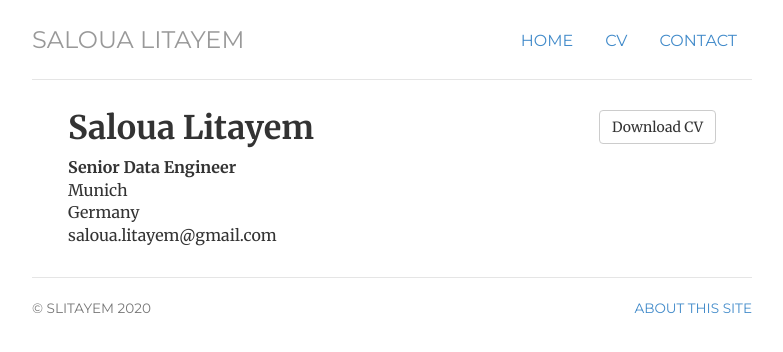
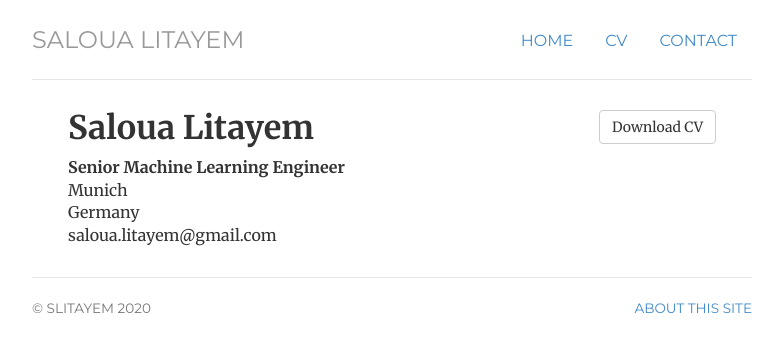
Before and after one commit to slitayem/slitayem.github.io, a Jekyll site: the page built from cv/index.html, in a window 1280 px wide. Shown: the top 352 px of the page, without its empty margins (248-1031 px from the left). Built offline with Jekyll 4.4.1, drawn with Linux system fonts in a browser that asks for light colours; nearby versions of some CDN libraries; library files that are not in the unit come from our copies.

Commit message:
Update Position

```diff
--- a/_includes/head.html
+++ b/_includes/head.html
@@ -6,7 +6,7 @@
 	<!-- favicon
 	<link rel="shortcut icon" href="/img/ico/favicon.png">
 	-->
-	<title>{{ page.title }} | Saloua Litayem | Data engineer | Data scientist.</title>
+	<title>{{ page.title }} | Saloua Litayem | Senior Machine Learning Engineer | Data scientist.</title>
 	<!-- styles -->
 	<link href="/css/bootstrap.css" rel="stylesheet">
 	<link href="/css/jumbotron-narrow.css" rel="stylesheet">
--- a/cv/index.html
+++ b/cv/index.html
@@ -8,7 +8,7 @@ title: CV | Saloua Litayem | Girly Geek
 		</a>
 		<h1>Saloua Litayem</h1>
 		<address>
-		<strong>Senior Data Engineer</strong><br>
+		<strong>Senior Machine Learning Engineer</strong><br>
 		Munich<br>
 		Germany<br>
 <!-- 		<abbr title="phone">Tel:</abbr> (123) 456-7890<br>
--- a/index.html
+++ b/index.html
@@ -11,7 +11,7 @@ description: Saloua Litayem is a Senior Machine Learning Engineer
 	<div itemscope itemtype="http://data-vocabulary.org/Person" class="col-sm-8">
 	<p class="lead">Hi, I'm <span itemprop="name">Saloua Litayem </span> and I'm senior Machine Learning Engineer.</p>
 
-<!-- 	<p>I'm also available for hire as a <span itemprop="title">data scientist, data engineer.</span>. <a href="contact">Drop me a line</a> about the available role if you're interested in having me as an amazing collaborator.</p> -->
+<!-- 	<p>I'm also available for hire as a <span itemprop="title">data scientist, Machine Learning engineer.</span>. <a href="contact">Drop me a line</a> about the available role if you're interested in having me as an amazing collaborator.</p> -->
 	</div>
 </div>
 <!-- </div> -->
```
